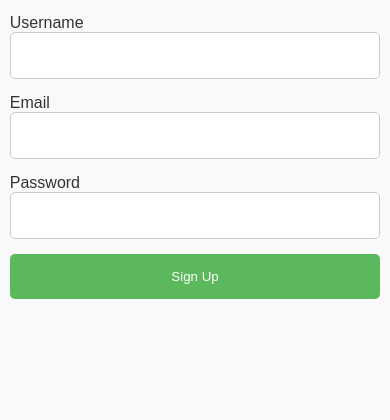
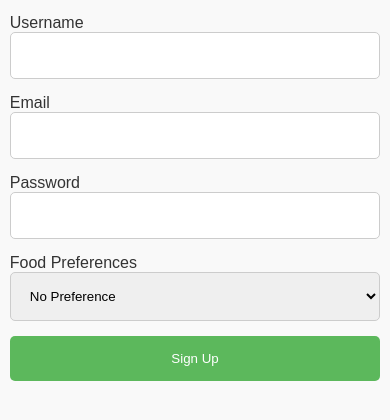
Before and after one commit to daredevilx616/Recipe-Management-System, a Flask app: page /register in a window 390 px wide. Shown: the part 372-792 px from the top of the page. Run offline with Flask 3, Linux system fonts and the light colour scheme; some libraries are stand-ins or nearby versions.

Commit message:
a few changes

```diff
--- a/forms.py
+++ b/forms.py
@@ -1,12 +1,13 @@
 # forms.py
 from flask_wtf import FlaskForm
-from wtforms import StringField, PasswordField, SubmitField
+from wtforms import StringField, PasswordField, SubmitField, SelectField
 from wtforms.validators import DataRequired, Email, Length
 
 class RegistrationForm(FlaskForm):
     username = StringField('Username', validators=[DataRequired(), Length(min=2, max=20)])
     email = StringField('Email', validators=[DataRequired(), Email()])
     password = PasswordField('Password', validators=[DataRequired()])
+    preferences = SelectField('Food Preferences', choices=[('no Preference', 'No Preference'), ('halal', 'Halal'), ('kosher', 'Kosher'), ('vegetarian', 'Vegetarian'), ('vegan', 'Vegan'), ('pescatarian', 'Pescatarian')], validators=[DataRequired()])
     submit = SubmitField('Sign Up')
 
 class LoginForm(FlaskForm):
--- a/models.py
+++ b/models.py
@@ -40,7 +40,5 @@ class Interactions(db.Model):
     __table_args__ = (
         db.CheckConstraint('Rating BETWEEN 1 AND 5', name='rating_range_check'),
     )
-
-
     user = db.relationship('Users', backref=db.backref('interactions', lazy=True))
     recipe = db.relationship('Recipes', backref=db.backref('interactions', lazy=True))
--- a/static/styles.css
+++ b/static/styles.css
@@ -80,7 +80,8 @@ input[type="text"],
 input[type="email"],
 input[type="password"],
 button,
-input[type="submit"] {
+input[type="submit"],
+select { /* Select element styling */
     width: 100%;
     padding: 15px;
     margin-bottom: 15px;
@@ -128,7 +129,8 @@ input[type="submit"]:hover, button:hover {
     input[type="email"],
     input[type="password"],
     button,
-    input[type="submit"] {
+    input[type="submit"],
+    select { /* Select element styling */
         width: 100%;
     }
 }
--- a/templates/register.html
+++ b/templates/register.html
@@ -6,6 +6,7 @@
         {{ form.username.label }} {{ form.username() }}<br>
         {{ form.email.label }}<br> {{ form.email() }}
         {{ form.password.label }} {{ form.password() }}
+        {{ form.preferences.label }} {{ form.preferences() }}<br>
         {{ form.submit() }}
     </form>
 {% endblock %}
```
Also changed, not shown: instance/recipe_management.db, populate.py (added).
